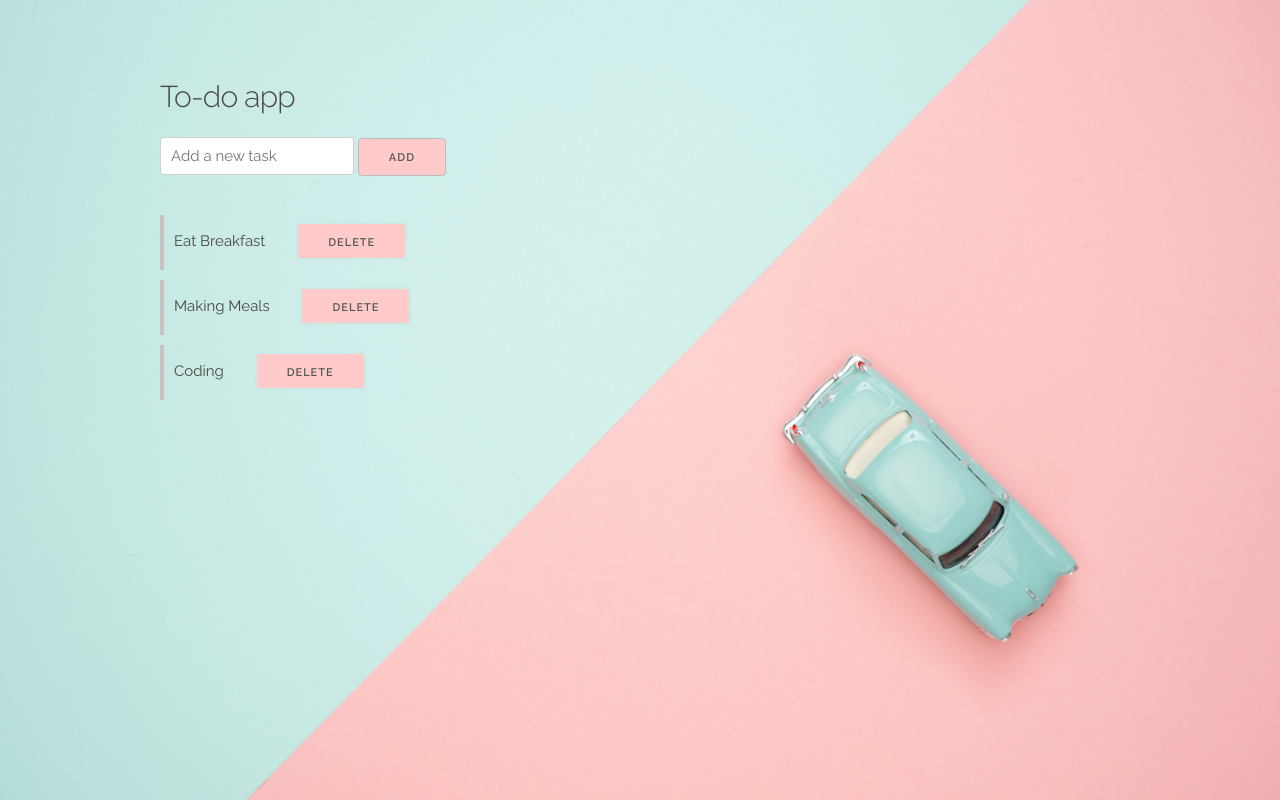
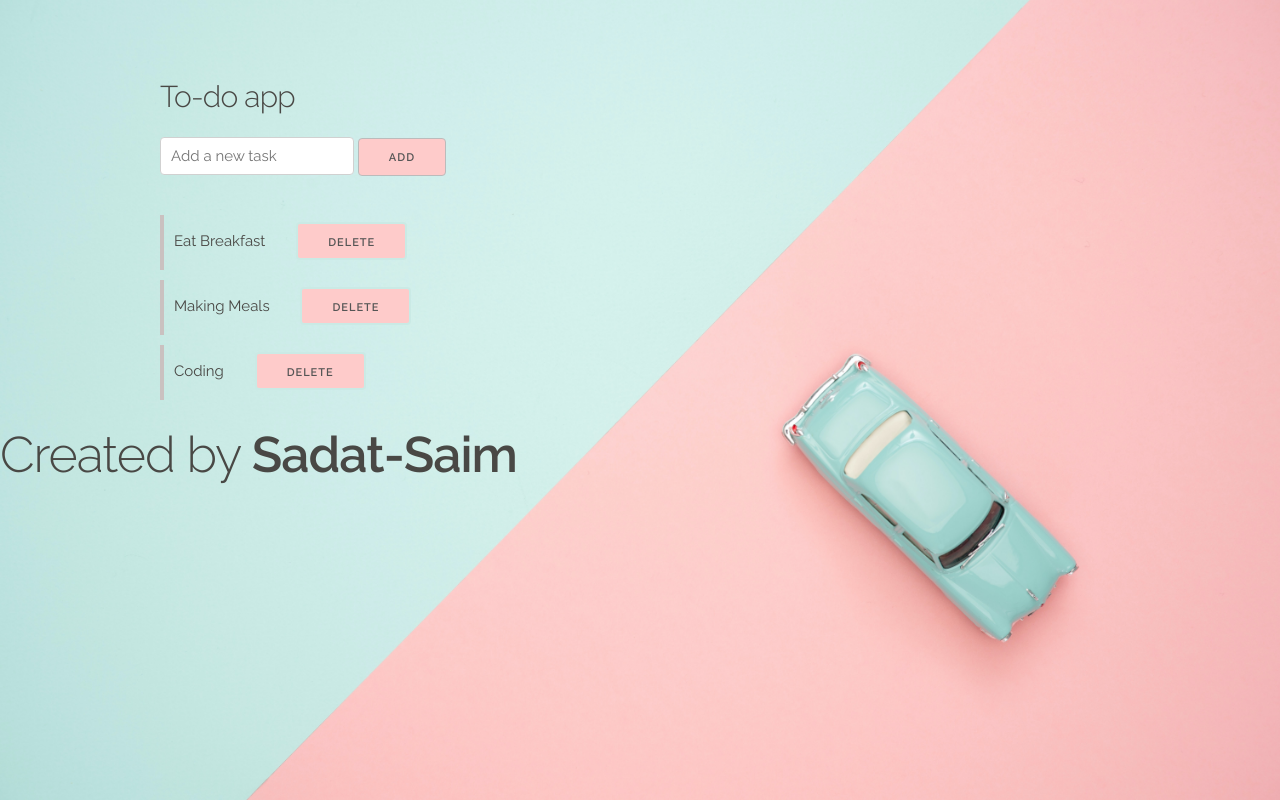
Before and after one commit to sadat-saim/mytodo, a plain HTML site: page index.html in a window 1280 px wide. Drawn offline with Linux system fonts and the light colour scheme.

Commit message:
Added my name

```diff
--- a/index.html
+++ b/index.html
@@ -55,6 +55,7 @@
             </div>
         </div>
     </div>
+    <h1>Created by <b> Sadat-Saim </b></h1>
 
     <!-- End Document
   –––––––––––––––––––––––––––––––––––––––––––––––––– -->
```
